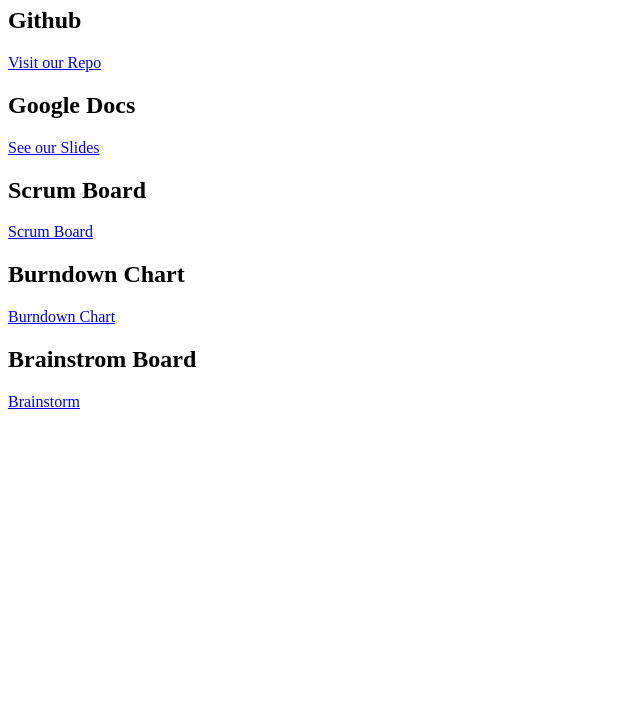
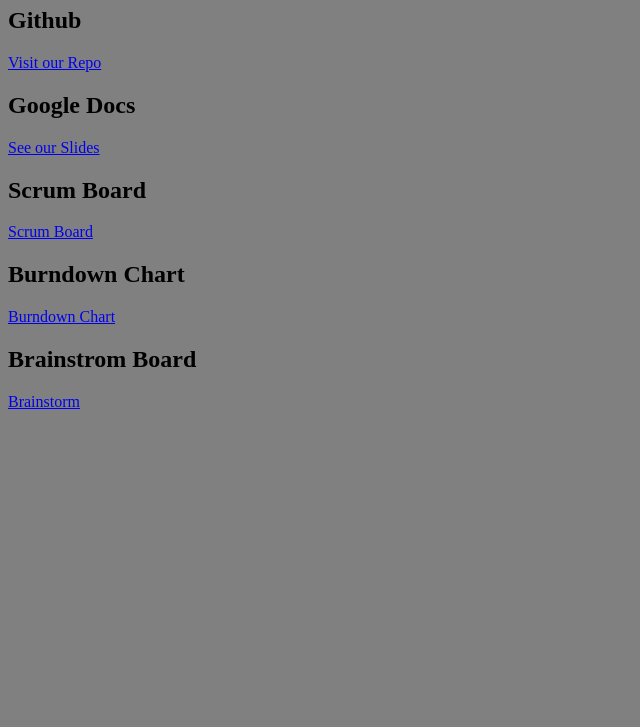
Before and after one commit to stephen1166/Game-Dev-CA1, a plain HTML site: page index.html in a window 1280 px wide. Shown: the part 73-800 px from the top of the page, without its empty margins (0-640 px from the left). Drawn offline with Linux system fonts and the light colour scheme.

Commit message:
Update index.html

```diff
--- a/index.html
+++ b/index.html
@@ -5,9 +5,10 @@
 </head>
     <style>
         body {
-            background-color: light-grey;
+            background-color: grey;
         }
         card {
+            background-color: white;
         }
     </style>
 <body>
```
